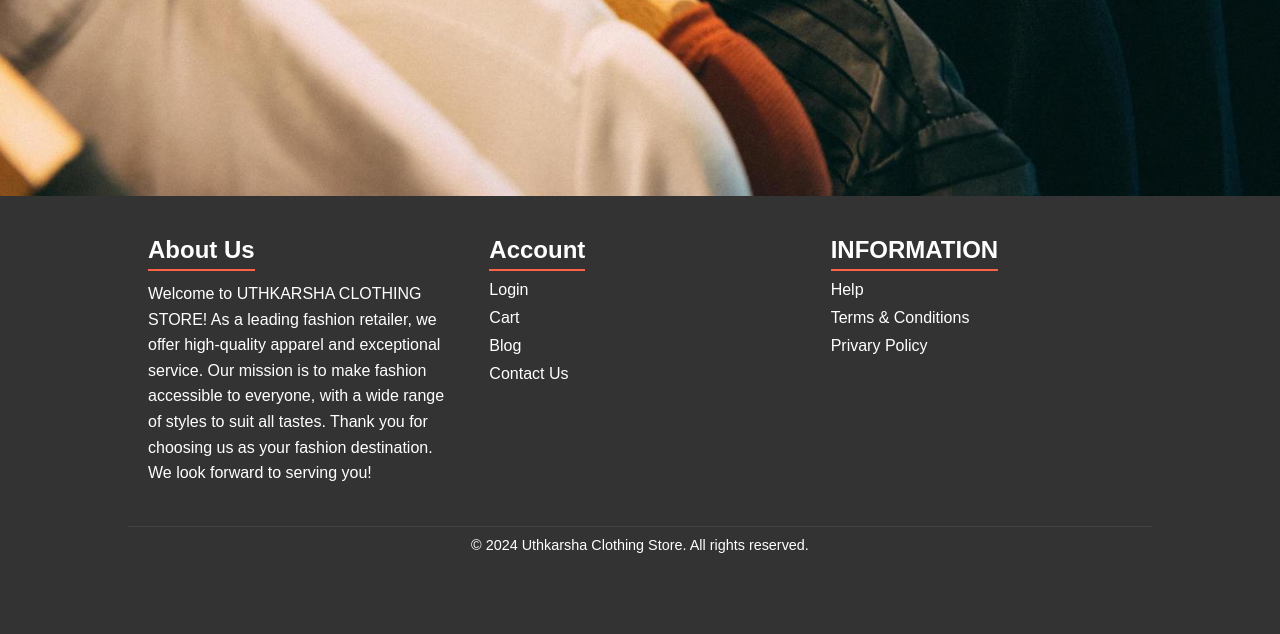
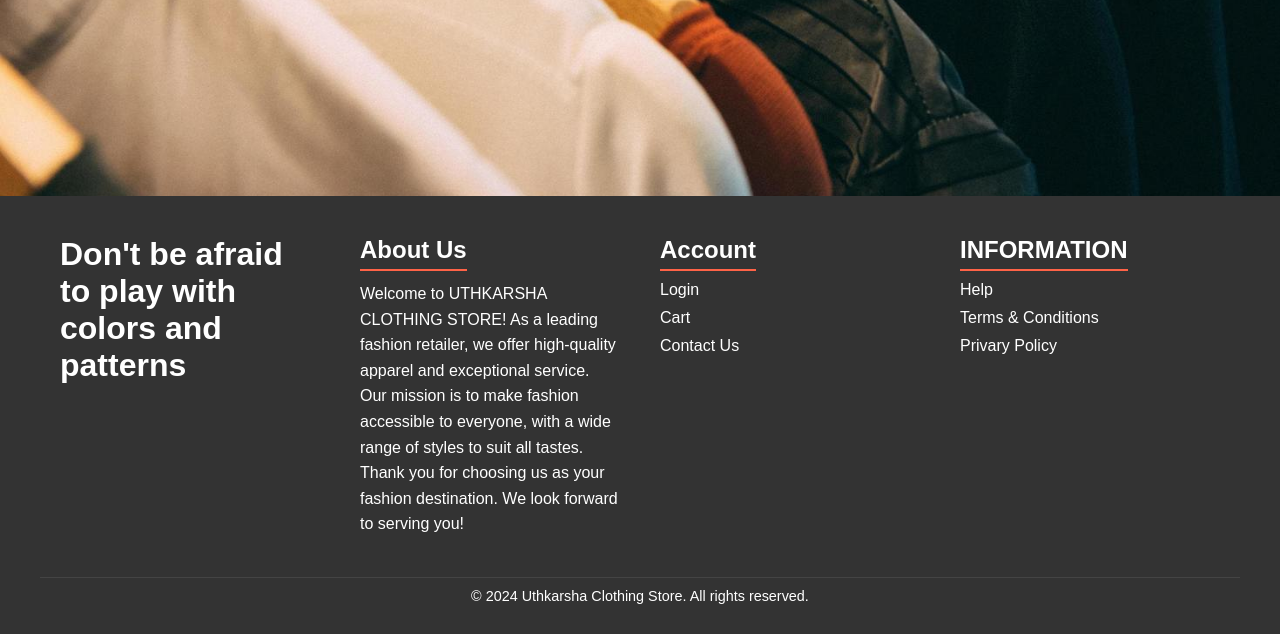
Before and after one commit to UmeenHashel/uthkarsha, a PHP site: page / in a window 1280 px wide. Shown: the part 664-1298 px from the top of the page. Before the commit the page ends 1217 px from the top, so only its background shows below. Run offline with PHP 8.4, Linux system fonts and the light colour scheme.

Commit message:
update homepage

```diff
--- a/css/index.css
+++ b/css/index.css
@@ -83,7 +83,7 @@ footer {
 }
 
 footer .container1 {
-  width: 80%;
+  width: 95%;
   margin: 0 auto;
   max-width: 1200px;
 }
--- a/index.php
+++ b/index.php
@@ -22,20 +22,22 @@
   <footer>
     <div class="container1">
       <div class="row">
-        <div class="column about">
+        <div class="column">
+          <h1>Don't be afraid to play with colors and patterns</h1>
+        </div>
+        <div class="column">
           <h2>About Us</h2>
           <p>Welcome to UTHKARSHA CLOTHING STORE! As a leading fashion retailer, we offer high-quality apparel and exceptional service. Our mission is to make fashion accessible to everyone, with a wide range of styles to suit all tastes. Thank you for choosing us as your fashion destination. We look forward to serving you!</p>
         </div>
-        <div class="column links">
+        <div class="column">
           <h2>Account</h2>
           <ul>
             <li><a href="#">Login</a></li>
             <li><a href="#">Cart</a></li>
-            <li><a href="#">Blog</a></li>
             <li><a href="#">Contact Us</a></li>
           </ul>
         </div>
-        <div class="column connect">
+        <div class="column">
           <h2>INFORMATION</h2>
           <ul>
             <li><a href="#">Help</a></li>
```
